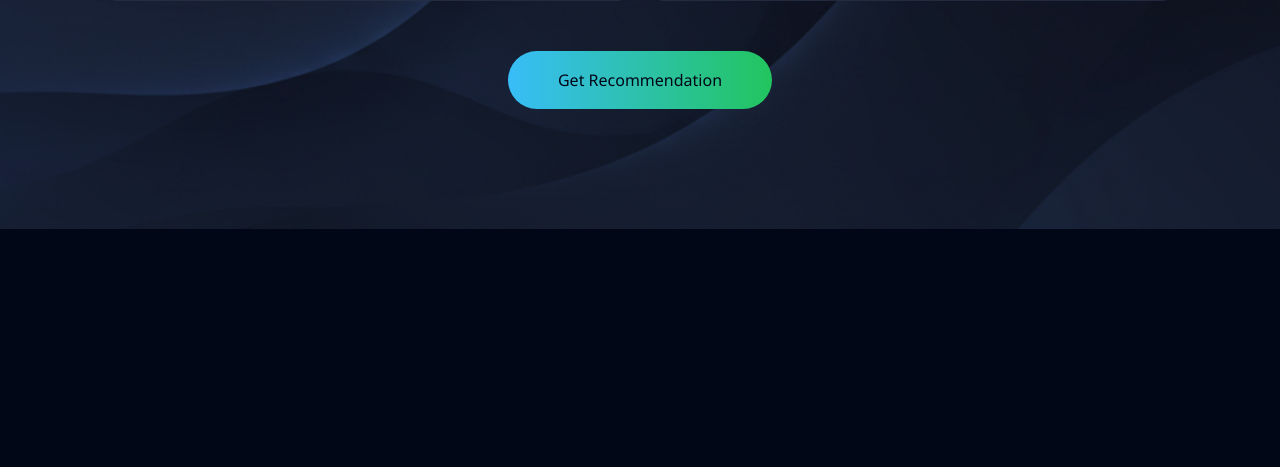
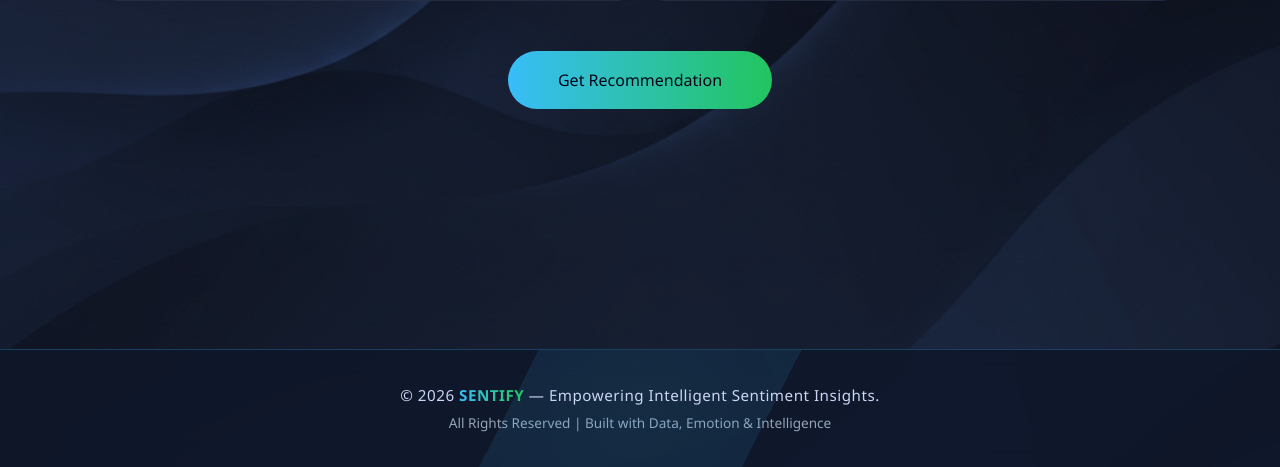
Before and after one commit to NehaNikam02/sentify-project, a Flask app: page /laptop_questions in a window 1280 px wide. Shown: the part 1617-2084 px from the top of the page. Before the commit the page ends 1846 px from the top, so only its background shows below. Run offline with Flask 3, Linux system fonts and the light colour scheme; parts of the project's set-up code (start-up, migrations or seed data) failed here and were passed over.

Commit message:
Update laptop_questions.html

```diff
--- a/templates/laptop_questions.html
+++ b/templates/laptop_questions.html
@@ -298,3 +298,60 @@ function goToAnalysis(){
 
 </body>
 </html>
+
+
+<style>
+.footer {
+  margin-top: 120px;
+  padding: 35px 20px;
+  text-align: center;
+  background: rgba(15, 23, 42, 0.85);
+  backdrop-filter: blur(14px);
+  border-top: 1px solid rgba(56, 189, 248, 0.25);
+  position: relative;
+  overflow: hidden;
+}
+
+.footer::before {
+  content: "";
+  position: absolute;
+  top: -50%;
+  left: -50%;
+  width: 200%;
+  height: 200%;
+  background: radial-gradient(circle, rgba(56,189,248,0.12), transparent 60%);
+  animation: glowMove 8s linear infinite;
+}
+
+@keyframes glowMove {
+  from { transform: rotate(0deg); }
+  to { transform: rotate(360deg); }
+}
+
+.footer p {
+  position: relative;
+  font-size: 0.95rem;
+  color: #CBD5F5;
+  letter-spacing: 0.5px;
+}
+
+.footer strong {
+  background: linear-gradient(90deg, #38BDF8, #22C55E);
+  -webkit-background-clip: text;
+  -webkit-text-fill-color: transparent;
+}
+
+.footer span {
+  display: block;
+  margin-top: 8px;
+  font-size: 0.85rem;
+  color: #94A3B8;
+}
+</style>
+
+<footer class="footer">
+  <p>
+    © 2026 <strong>SENTIFY</strong> — Empowering Intelligent Sentiment Insights.
+  </p>
+  <span>All Rights Reserved | Built with Data, Emotion & Intelligence</span>
+</footer>
```
